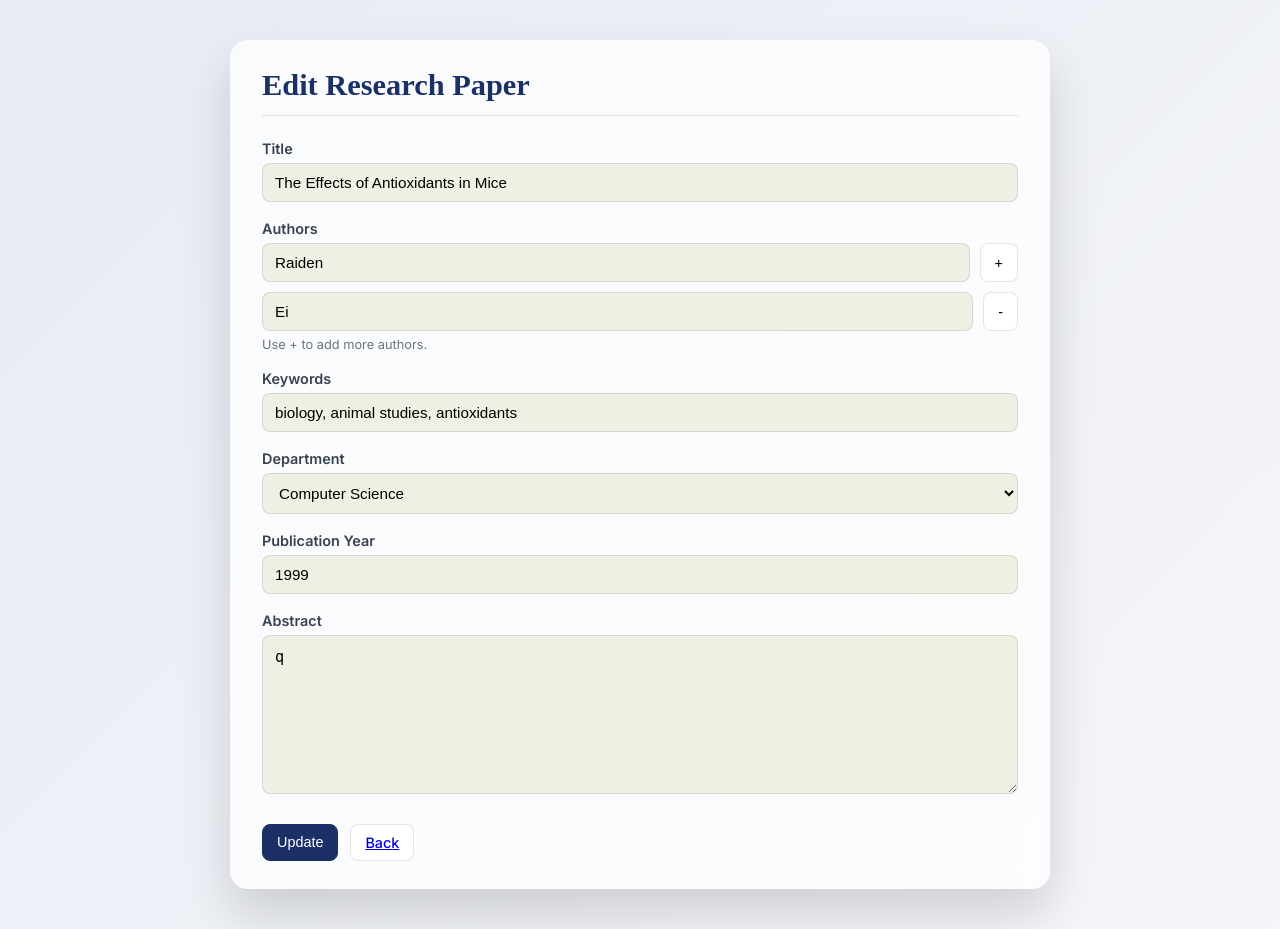
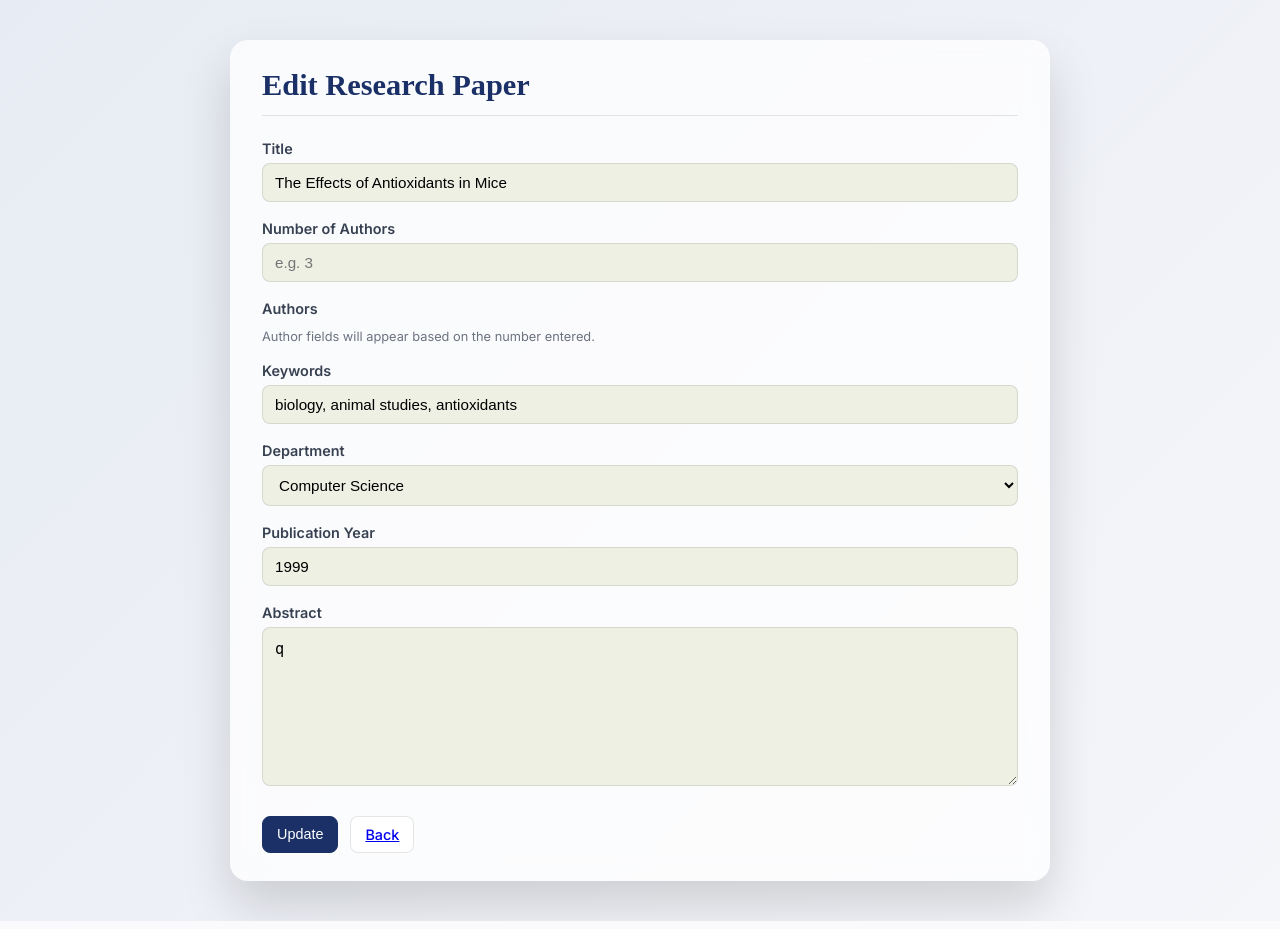
Before and after one commit to mistdeco/Research-Paper-Directory, a PHP site: page /includes/edit.php?id=5 in a window 1280 px wide. Run offline with PHP 8.4, Linux system fonts and the light colour scheme; a user stored in the database is signed in; data comes from the database, SQL or seed files in the repository; some web fonts are replaced.

Commit message:
Update edit.php

```diff
--- a/includes/edit.php
+++ b/includes/edit.php
@@ -76,21 +76,15 @@ if (isset($_POST['update'])) {
             <input class="input" type="text" name="title" value="<?php echo htmlspecialchars($row['title']); ?>" required>
           </div>
 
+             <div class="field">
+            <div class="label">Number of Authors</div>
+            <input class="input" type="number" id="authorCount" min="1" max="20" placeholder="e.g. 3" required>
+          </div>
+
           <div class="field">
             <div class="label">Authors</div>
-            <div id="authorsWrap">
-              <?php for ($n = 0; $n < count($authorItems); $n++) { ?>
-                <div class="authorRow">
-                  <input class="input" type="text" name="authors[]" value="<?php echo htmlspecialchars($authorItems[$n]); ?>">
-                  <?php if ($n === 0) { ?>
-                    <button class="btn" type="button" id="addAuthor">+</button>
-                  <?php } else { ?>
-                    <button class="btn" type="button" onclick="this.parentNode.parentNode.removeChild(this.parentNode)">-</button>
-                  <?php } ?>
-                </div>
-              <?php } ?>
-            </div>
-            <small class="meta">Use + to add more authors.</small>
+            <div id="authorsWrap"></div>
+            <small class="meta">Author fields will appear based on the number entered.</small>
           </div>
 
           <div class="field">
```
